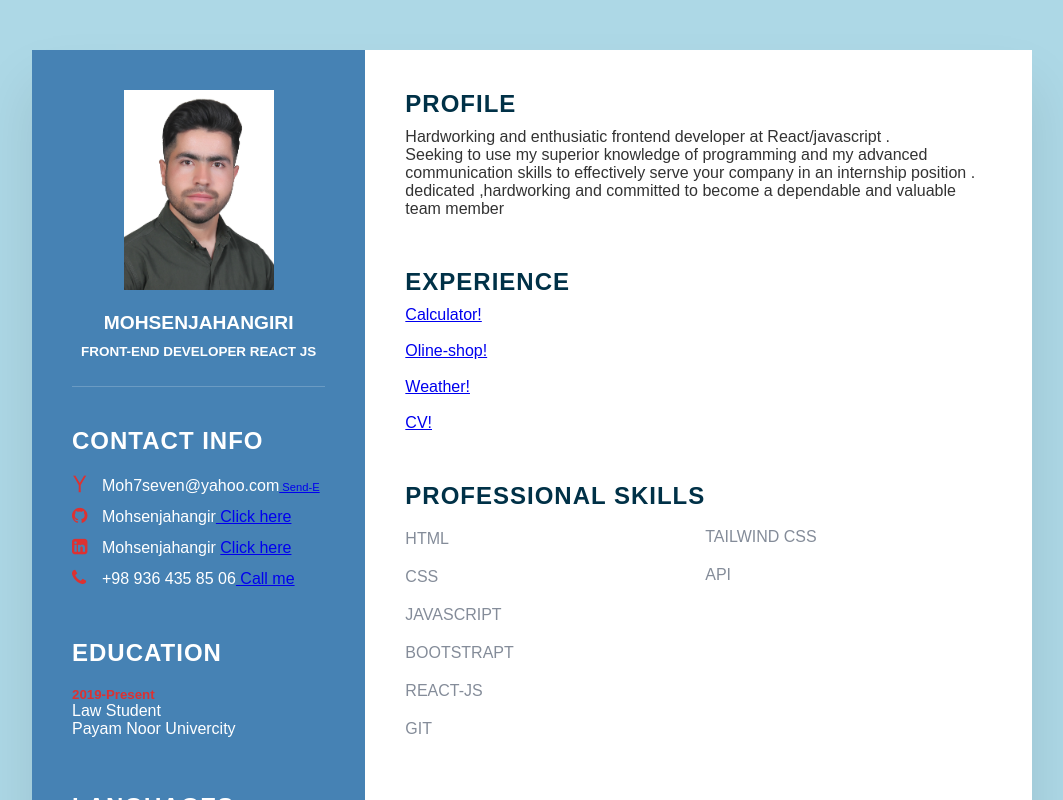
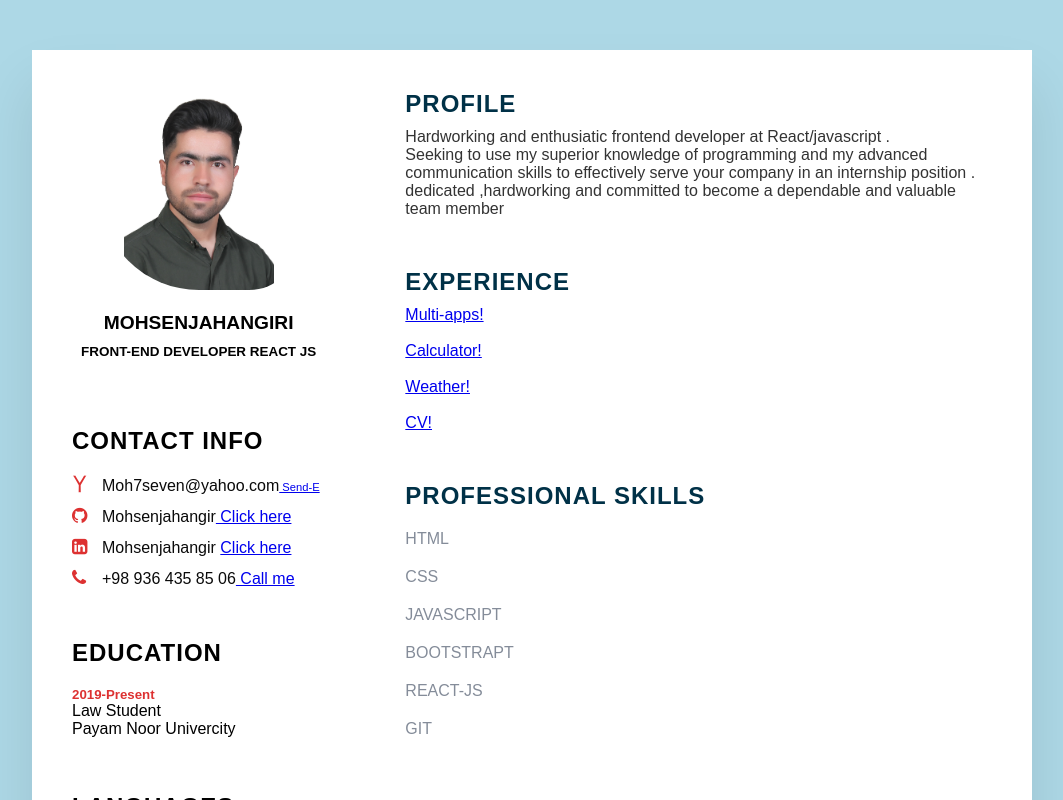
Before and after one commit to mohsenjahangir/resume, a React (Create React App) app: page / in a window 1280 px wide. Shown: the top 800 px of the page, without its empty margins (108-1171 px from the left). Built offline with nearby package versions, Linux system fonts and the light colour scheme.

Commit message:
edit cv on skills and exp

```diff
--- a/src/App.css
+++ b/src/App.css
@@ -26,9 +26,10 @@ body{
   box-shadow: 0 35px 55px rgba(0, 0, 0,0.1);
 }
 .container .left-side{
+
   position: relative;
   padding: 40px;
-  background-color: #4682B4;
+  background-color: #ffffff;
 }
 .container .right-side{
   position: relative;
@@ -45,9 +46,11 @@ body{
 }
 .profile-text .imageBox{
   position: relative;
+
+  border-radius:50px 100px ;
   width: 200px;
   height: 200px;
-  border-radius:23px;
+
   overflow: hidden;
 }
 .profile-text .imageBox img{
@@ -59,7 +62,7 @@ body{
   object-fit: contain;
 }
 .profile-text h2{
-  color: #fff;
+  color: rgb(0, 0, 0);
   font-size: 1.2rem;
   text-transform: uppercase;
   margin-top: 20px;
@@ -79,16 +82,18 @@ body{
   font-weight: 9900;
 }
 .contact-info .title{
-  color: #fff;
+  color: rgb(0, 0, 0);
   text-transform: uppercase;
   font-weight: 600;
   letter-spacing: 1px;
   margin-bottom: 20px;
 }
 .contact-info ul{
+  color: black;
   position: relative;
 }
 .contact-info ul li{
+  color: black;
   list-style: none;
   position: relative;
   margin: 10px 0;
@@ -101,7 +106,7 @@ body{
   color: 	#DD3131;
 }
 .contact-info ul li span{
-  color: #fff;
+  color: rgb(10, 10, 10);
   font-weight: 300px;
 }
 .contact-info.education li{
@@ -113,11 +118,11 @@ body{
   font-weight: 500px;
 }
 .contact-info.education h4:nth-child(2){
-  color: #fff;
+  color: rgb(0, 0, 0);
   font-weight: 500;
 }
 .contact-info.contact-info.education h4{
-  color: #fff;
+  color: rgb(0, 0, 0);
   font-weight: 300;
 }
 /* .percent{
@@ -218,6 +223,7 @@ p{
   font-size: 18px;
   margin-right: 10px;
 }
+
 @media(max-width:1000px){
   .container{
       margin: 10px;
--- a/src/App.js
+++ b/src/App.js
@@ -103,7 +103,8 @@ const App = () => {
           <div className="about">
             <h2 className="title2">experience</h2>
             <p>
-               <a href="https://calculator-mohsen.vercel.app/">Calculator!</a><br/><br/><a href="https://online-shop-khaki.vercel.app/">Oline-shop!</a>
+               <a href="https://effulgent-melba-f55a35.netlify.app/">Multi-apps!</a><br/><br/>
+               <a href="https://calculator-mohsen.vercel.app/">Calculator!</a>
                <br/><br/><a href="https://mohsen-weather.netlify.app">Weather!</a>
                {/* <br/><br/><a href="https://effortless-zabaione-df968e.netlify.app">Todo!</a> */}
                <br/><br/><a href="https://mohsen-resume.netlify.app">CV!</a>
@@ -152,12 +153,12 @@ const App = () => {
             </div>
             </div>
             <div className="skillsleft">
-            <div className="box">
+            {/* <div className="box">
               <h4>Tailwind CSS</h4>
             </div>
             <div className="box">
               <h4>api</h4>
-            </div>
+            </div> */}
             </div>
           </div>
           <div className="about interest">
```
